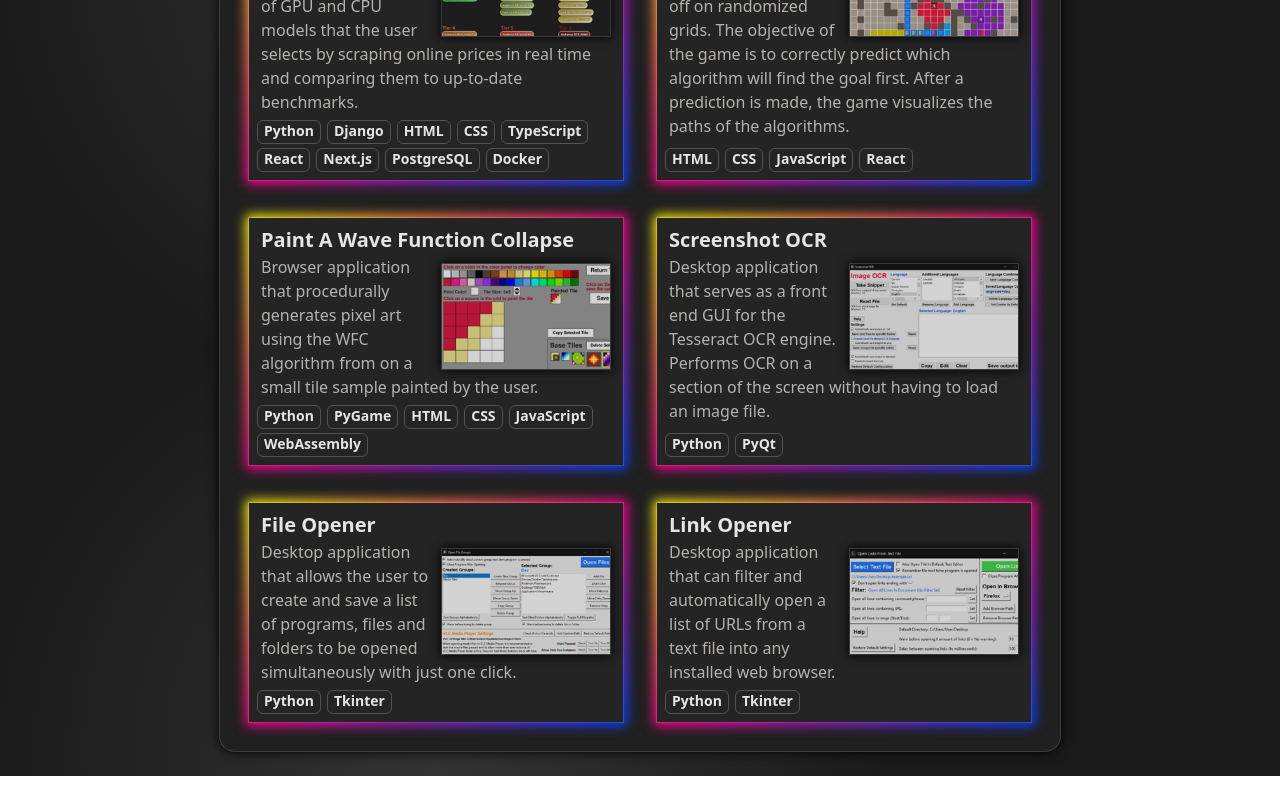
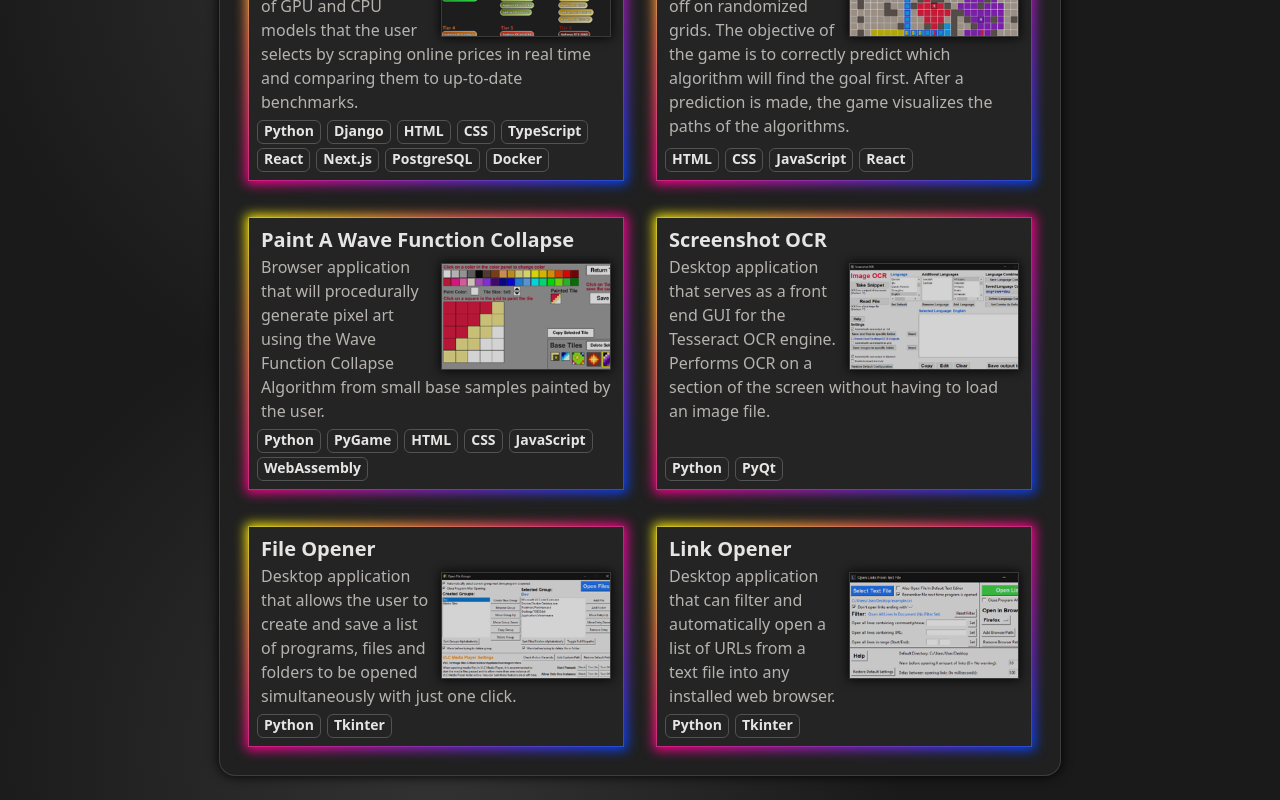
Before and after one commit to vik-ma/portfolio, a Next.js app: page / in a window 1280 px wide. Shown: the part 1249-2049 px from the top of the page. Before the commit the page ends 2025 px from the top, so only its background shows below. Built offline with nearby package versions, Linux system fonts and the light colour scheme.

Commit message:
Fixed WFC short description

```diff
--- a/app/ProjectsInfo.tsx
+++ b/app/ProjectsInfo.tsx
@@ -131,7 +131,7 @@ export const ProjectsInfo = {
   "paint-a-wave-function-collapse": {
     name: "Paint A Wave Function Collapse",
     shortDescription:
-      "Browser application that procedurally generates pixel art using the WFC algorithm from on a small tile sample painted by the user.",
+      "Browser application that will procedurally generate pixel art using the Wave Function Collapse Algorithm from small base samples painted by the user.",
     fullDescription: (
       <p>
         <strong className="text-stone-100">
```
